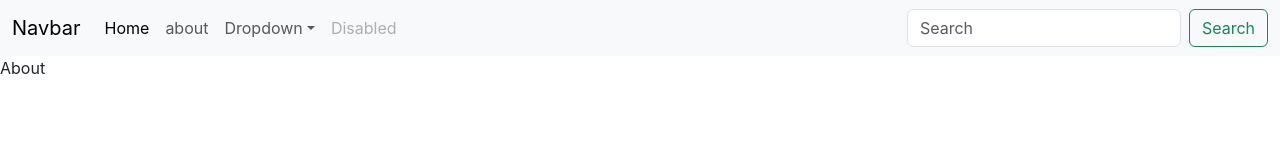
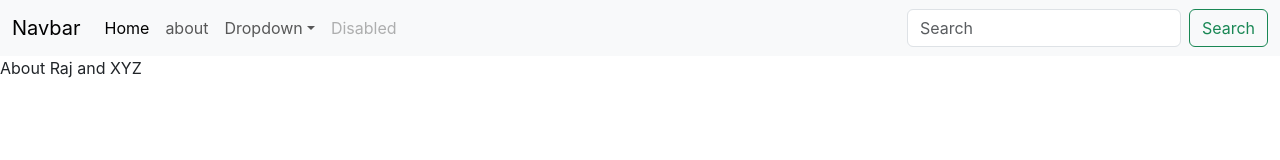
Before and after one commit to Rajshah1302/cloudcanvas-frontend, a React (Create React App) app: page /about in a window 1280 px wide. Shown: the top 160 px of the page. Built offline with nearby package versions, Linux system fonts and the light colour scheme.

Commit message:
Created NoteState and NoteContext using createContext.

```diff
--- a/src/App.js
+++ b/src/App.js
@@ -5,18 +5,23 @@ import { BrowserRouter as Router, Routes, Route } from 'react-router-dom';
 import Navbar from './components/Navbar';
 import About from './components/About';
 import Home from './components/Home';
+import NoteState from './context/notes/NoteState';
 
 function App() {
   return (
+    <>
+      {/* Wrap the entire application with NoteState to provide context */}
+      <NoteState>
+        {/* Set up the router for navigation */}
         <Router>
-      <>
           <Navbar />
           <Routes>
             <Route path="/about" element={<About />} />
             <Route path="/" element={<Home />} />
           </Routes>
+        </Router>
+      </NoteState>
     </>
-    </Router>
   );
 }
 
--- a/src/components/About.js
+++ b/src/components/About.js
@@ -1,9 +1,22 @@
-import React from 'react'
+import React, { useEffect, useContext } from 'react';
+import noteContext from '../context/notes/NoteContext';
 
 export const About = () => {
+  // Accessing the context provided by NoteState
+  const noteContextValue = useContext(noteContext);
+
+  // Using useEffect to invoke the update function when the component mounts
+  useEffect(() => {
+    noteContextValue.update();
+    // The empty dependency array ensures that the effect runs only once after the initial render
+  }, []);
+
   return (
-    <div>About</div>
-  )
-}
+    <div>
+      {/* Displaying information from the context state */}
+      About {noteContextValue.state.name} and {noteContextValue.state.class}
+    </div>
+  );
+};
 
 export default About;
--- /dev/null
+++ b/src/context/notes/NoteContext.js
@@ -0,0 +1,5 @@
+import { createContext } from "react";
+
+const noteContext = createContext();
+
+export default noteContext;
--- /dev/null
+++ b/src/context/notes/NoteState.js
@@ -0,0 +1,32 @@
+import React, { useState } from "react";
+import NoteContext from "./NoteContext";
+
+const NoteState = (props) => {
+  // Initial state
+  const initialState = {
+    name: "Raj",
+    class: "Abc",
+  };
+
+  // State variable and function to update the state
+  const [state, setState] = useState(initialState);
+
+  // Function to update state after a delay
+  const update = () => {
+    setTimeout(() => {
+      setState({
+        name: "Raj",
+        class: "XYZ",
+      });
+    }, 1000);
+  };
+
+  return (
+    // Providing state and update function through NoteContext.Provider
+    <NoteContext.Provider value={{ state, update }}>
+      {props.children}
+    </NoteContext.Provider>
+  );
+};
+
+export default NoteState;
```
Lines whose indentation alone changed are shown as unchanged.
